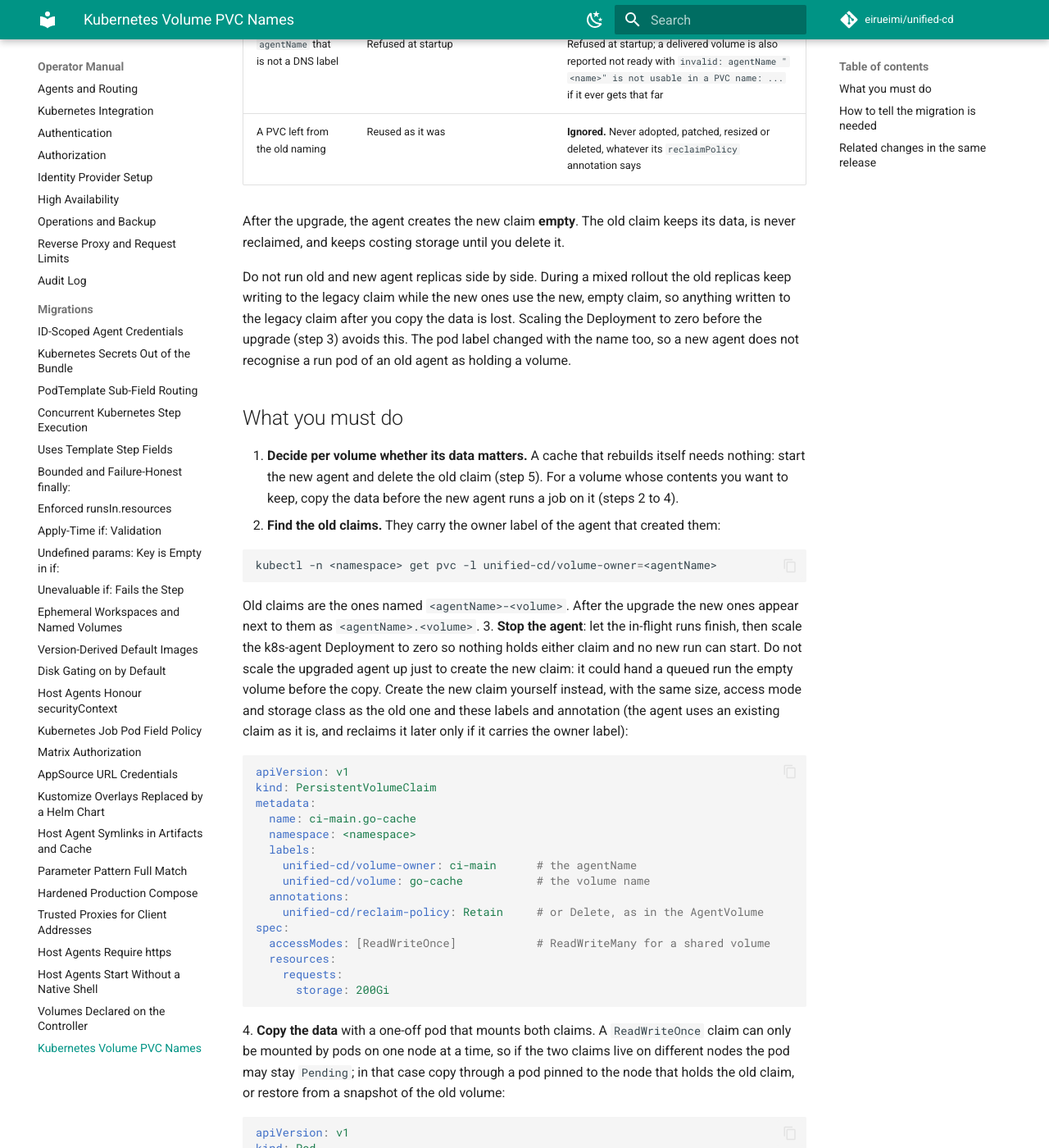
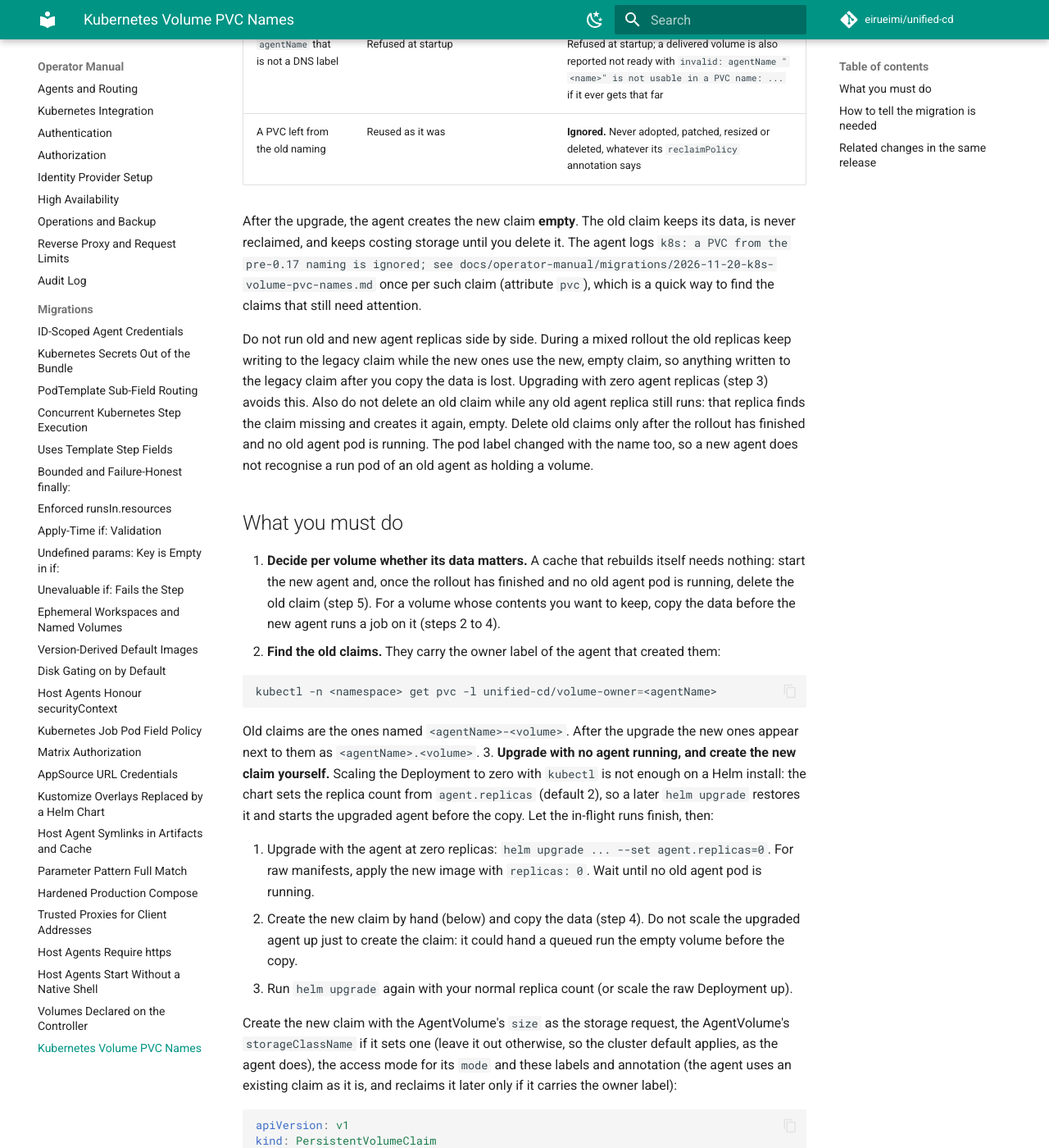
Before and after one commit to eirueimi/unified-cd, an MkDocs documentation site: the page built from docs/operator-manual/migrations/2026-11-20-k8s-volume-pvc-names.md, in a window 1280 px wide and 1400 px high, scrolled down 712 px. Shown: the whole window at 82% size. Built offline with MkDocs 1.6.1 and Material for MkDocs 9.7.7, drawn with Linux system fonts in a browser that asks for light colours; comment, search, counter and statistics services are not loaded; some of the changed text lies outside the part shown.

Commit message:
Fix final-review findings: migration guide order, legacy PVC warning, discovery panic
- Migration guide: upgrade with agent.replicas=0, copy, then scale up; delete old
  claims only after the rollout finished; storageClassName/size in the manifest.
- k8s agent: warn once per pre-0.17 PVC that it is ignored.
- Relay discovery cache: recover a panic in the detached discovery goroutine.
- Docs: 403 retry after controller rollout; callback host without externalUrl.

Co-Authored-By: Claude Sonnet 5.5 <noreply@anthropic.com>
Claude-Session: https://claude.ai/code/session_01G3NWwwXnjYtSfzJjZYTrnV

````diff
--- a/docs/operator-manual/migrations/2026-11-20-k8s-volume-pvc-names.md
+++ b/docs/operator-manual/migrations/2026-11-20-k8s-volume-pvc-names.md
@@ -18,18 +18,24 @@ are not affected.
 | A PVC left from the old naming | Reused as it was | **Ignored.** Never adopted, patched, resized or deleted, whatever its `reclaimPolicy` annotation says |
 
 After the upgrade, the agent creates the new claim **empty**. The old claim keeps its data, is never
-reclaimed, and keeps costing storage until you delete it.
+reclaimed, and keeps costing storage until you delete it. The agent logs
+`k8s: a PVC from the pre-0.17 naming is ignored; see docs/operator-manual/migrations/2026-11-20-k8s-volume-pvc-names.md`
+once per such claim (attribute `pvc`), which is a quick way to find the claims that still need
+attention.
 
 Do not run old and new agent replicas side by side. During a mixed rollout the old replicas keep
 writing to the legacy claim while the new ones use the new, empty claim, so anything written to the
-legacy claim after you copy the data is lost. Scaling the Deployment to zero before the upgrade
-(step 3) avoids this. The pod label changed with the name too, so a new agent does not recognise a
-run pod of an old agent as holding a volume.
+legacy claim after you copy the data is lost. Upgrading with zero agent replicas (step 3) avoids
+this. Also do not delete an old claim while any old agent replica still runs: that replica finds
+the claim missing and creates it again, empty. Delete old claims only after the rollout has
+finished and no old agent pod is running. The pod label changed with the name too, so a new agent
+does not recognise a run pod of an old agent as holding a volume.
 
 ## What you must do
 
 1. **Decide per volume whether its data matters.** A cache that rebuilds itself needs nothing:
-   start the new agent and delete the old claim (step 5). For a volume whose contents you want to
+   start the new agent and, once the rollout has finished and no old agent pod is running, delete
+   the old claim (step 5). For a volume whose contents you want to
    keep, copy the data before the new agent runs a job on it (steps 2 to 4).
 2. **Find the old claims.** They carry the owner label of the agent that created them:
 
@@ -39,12 +45,23 @@ run pod of an old agent as holding a volume.
 
    Old claims are the ones named `<agentName>-<volume>`. After the upgrade the new ones appear next
    to them as `<agentName>.<volume>`.
-3. **Stop the agent**: let the in-flight runs finish, then scale the k8s-agent Deployment to zero
-   so nothing holds either claim and no new run can start. Do not scale the upgraded agent up just
-   to create the new claim: it could hand a queued run the empty volume before the copy. Create the
-   new claim yourself instead, with the same size, access mode and storage class as the old one and
-   these labels and annotation (the agent uses an existing claim as it is, and reclaims it later
-   only if it carries the owner label):
+3. **Upgrade with no agent running, and create the new claim yourself.** Scaling the Deployment to
+   zero with `kubectl` is not enough on a Helm install: the chart sets the replica count from
+   `agent.replicas` (default 2), so a later `helm upgrade` restores it and starts the upgraded agent
+   before the copy. Let the in-flight runs finish, then:
+
+   1. Upgrade with the agent at zero replicas:
+      `helm upgrade ... --set agent.replicas=0`. For raw manifests, apply the new image with
+      `replicas: 0`. Wait until no old agent pod is running.
+   2. Create the new claim by hand (below) and copy the data (step 4). Do not scale the upgraded
+      agent up just to create the claim: it could hand a queued run the empty volume before the
+      copy.
+   3. Run `helm upgrade` again with your normal replica count (or scale the raw Deployment up).
+
+   Create the new claim with the AgentVolume's `size` as the storage request, the AgentVolume's
+   `storageClassName` if it sets one (leave it out otherwise, so the cluster default applies, as the
+   agent does), the access mode for its `mode` and these labels and annotation (the agent uses an
+   existing claim as it is, and reclaims it later only if it carries the owner label):
 
    ```yaml
    apiVersion: v1
@@ -59,9 +76,10 @@ run pod of an old agent as holding a volume.
        unified-cd/reclaim-policy: Retain     # or Delete, as in the AgentVolume
    spec:
      accessModes: [ReadWriteOnce]            # ReadWriteMany for a shared volume
+     # storageClassName: <class>             # only if the AgentVolume sets storageClassName
      resources:
        requests:
-         storage: 200Gi
+         storage: 200Gi                      # the AgentVolume's size
    ```
 4. **Copy the data** with a one-off pod that mounts both claims. A `ReadWriteOnce` claim can only be
    mounted by pods on one node at a time, so if the two claims live on different nodes the pod may
@@ -94,14 +112,16 @@ run pod of an old agent as holding a volume.
    data, and delete the pod. Run the copy as root (the busybox default, as in the manifest) so `cp -a`
    preserves file ownership. If Pod Security forbids root, set `securityContext.runAsUser` to the
    UID your jobs use and `fsGroup` to match; ownership is then not preserved, only readable by that
-   user. Scale the upgraded agent up only after the copy is done.
+   user. Scale the upgraded agent up only after the copy is done (step 3, last item).
 5. **Delete the old claims** once the new volume is verified:
 
    ```bash
    kubectl -n <namespace> delete pvc <agentName>-<volume>
    ```
 
-   The agent will not do this for you. Deleting a claim whose volume is still in use by a pod does
+   Do this only after the rollout has finished and no old agent pod is running: a still-running old
+   replica finds the claim missing and creates it again, empty. The agent will not delete old claims
+   for you. Deleting a claim whose volume is still in use by a pod does
    not complete until the pod is gone.
 6. **Update anything that names the claim.** A `jobPodPolicy.allowPersistentVolumeClaims` entry,
    monitoring, or a backup job that referred to `<agentName>-<volume>` must now use
````
Also changed, not shown: docs/operator-manual/authentication.md (+1 -1 lines), docs/troubleshooting/agents-and-enrollment.md (+6 -3 lines), docs/troubleshooting/controller-and-database.md (+1 -1 lines), 4 other files.
